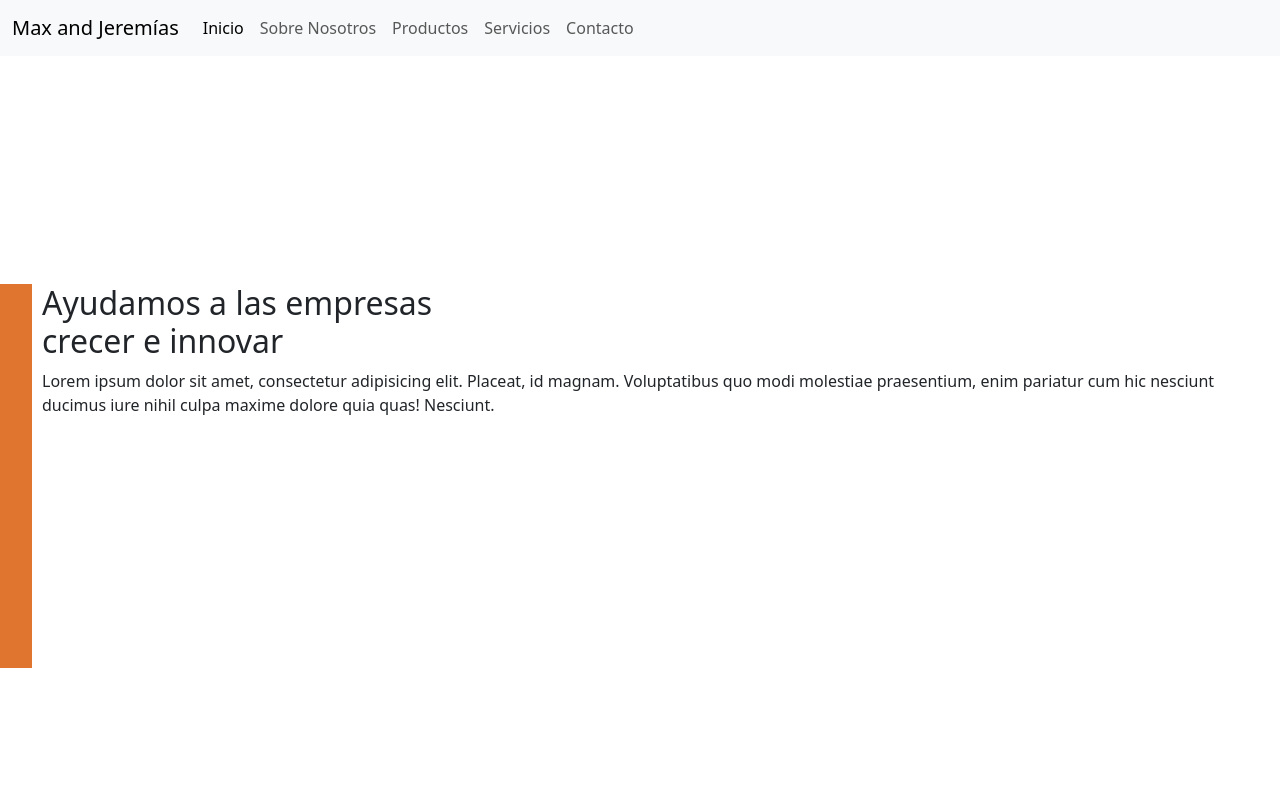
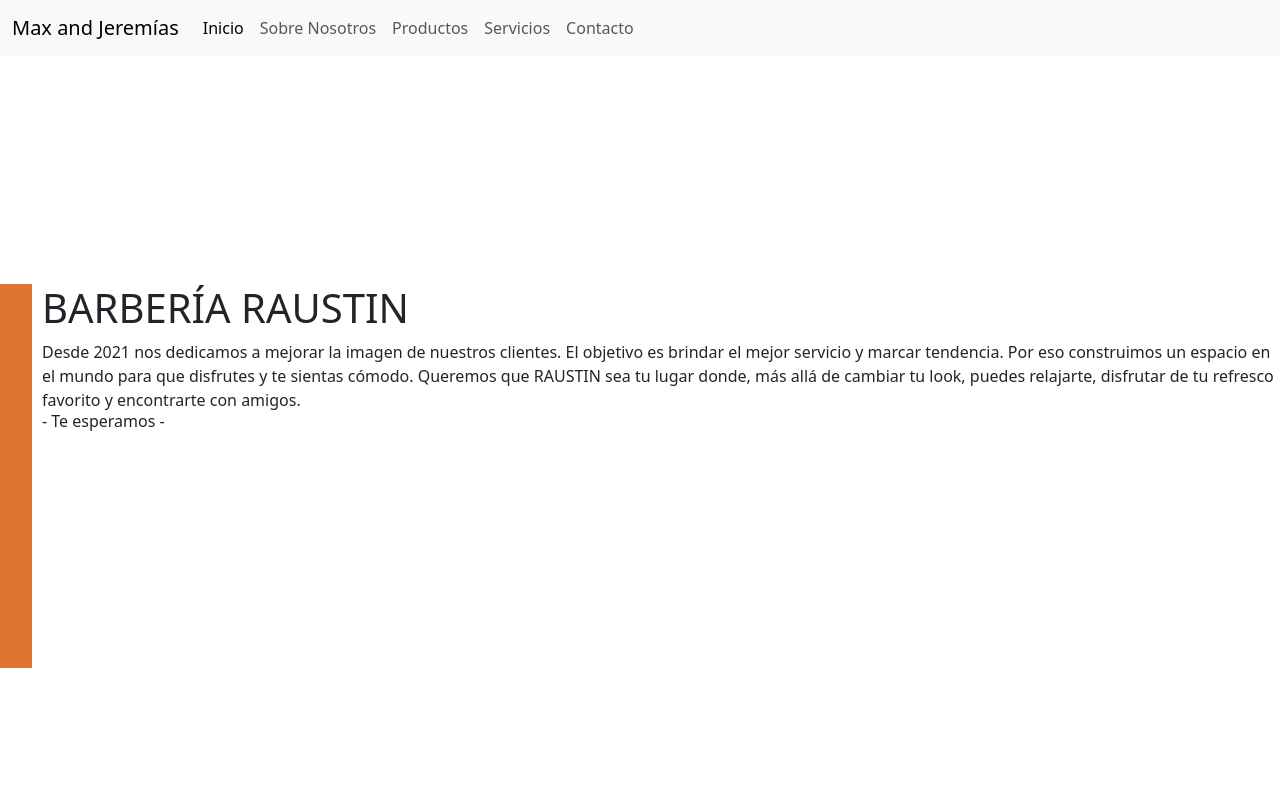
Before and after one commit to oviedoo/PIN-2303-Front, a React (Create React App) app: page / in a window 1280 px wide. Shown: the top 800 px of the page. Built offline with nearby package versions, Linux system fonts and the light colour scheme.

Commit message:
se actualizó el about

```diff
--- a/src/App.js
+++ b/src/App.js
@@ -15,16 +15,22 @@ function App() {
         <section id='about'>
           <div className='about-container'>
             <div className='about-content'>
-              <h2>Ayudamos a las empresas
-                <br />crecer e innovar</h2>
-              <p>
-                Lorem ipsum dolor sit amet, consectetur adipisicing elit. Placeat, id magnam. Voluptatibus quo modi molestiae praesentium, enim pariatur cum hic nesciunt ducimus iure nihil culpa maxime dolore quia quas! Nesciunt.
+              <div>
+                <h1 className='about-title'>BARBERÍA RAUSTIN </h1>
+                <p className='about-p'>
+                  Desde 2021 nos dedicamos a mejorar la imagen de nuestros clientes. El objetivo es
+                  brindar el mejor servicio y marcar tendencia. Por eso construimos un espacio en el mundo para que
+                  disfrutes y te sientas cómodo. Queremos que RAUSTIN sea tu lugar donde, más allá de cambiar tu look,
+                  puedes relajarte, disfrutar de tu refresco favorito y encontrarte con amigos.
+                  <br />
+                  <h6 className='p-h6' >
+                    - Te esperamos -
+                  </h6>
+                </p>
+              </div>
 
-              </p>
             </div>
           </div>
-
-
         </section>
         <Carousel />
         <Accordion />
```
